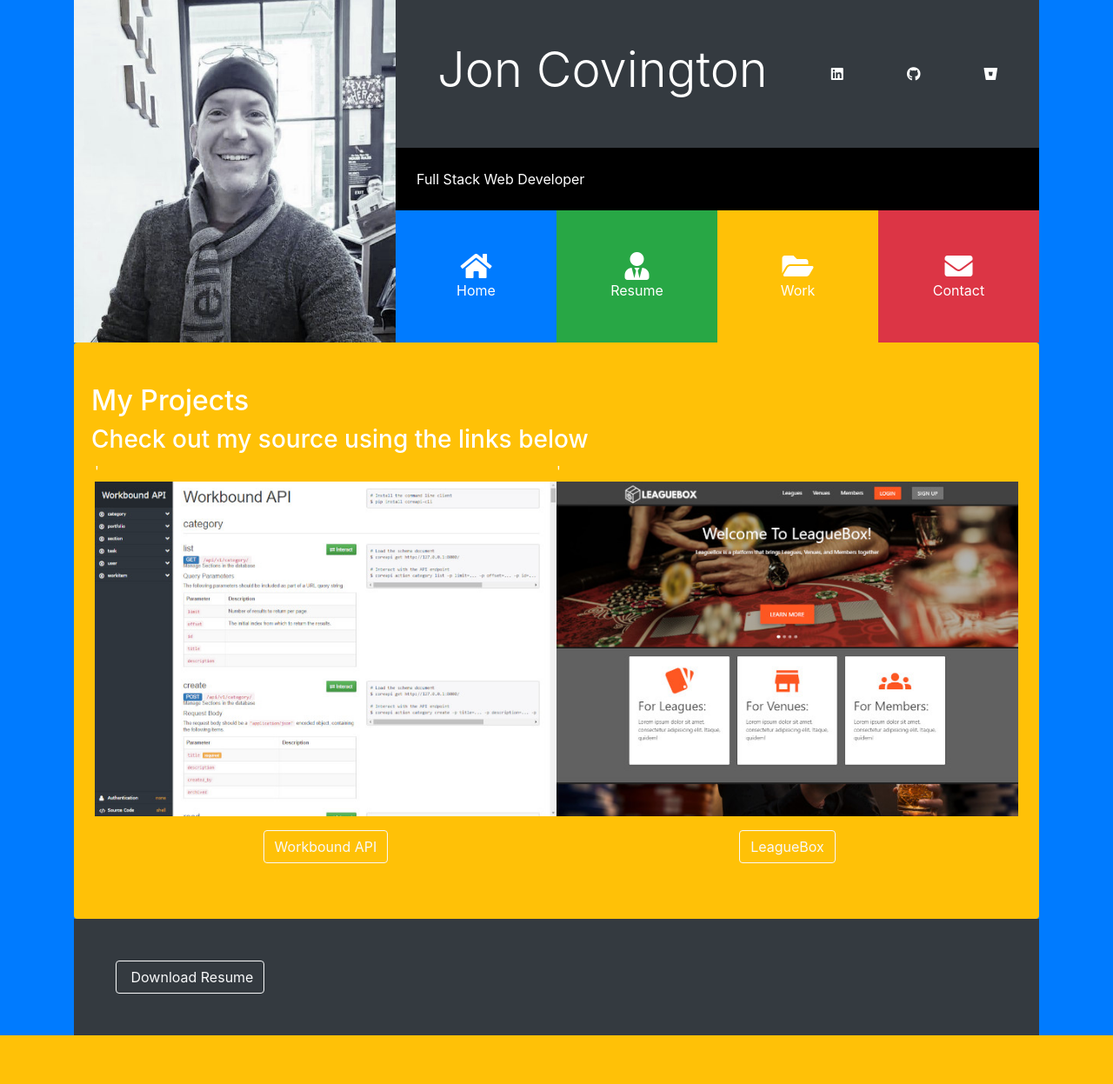
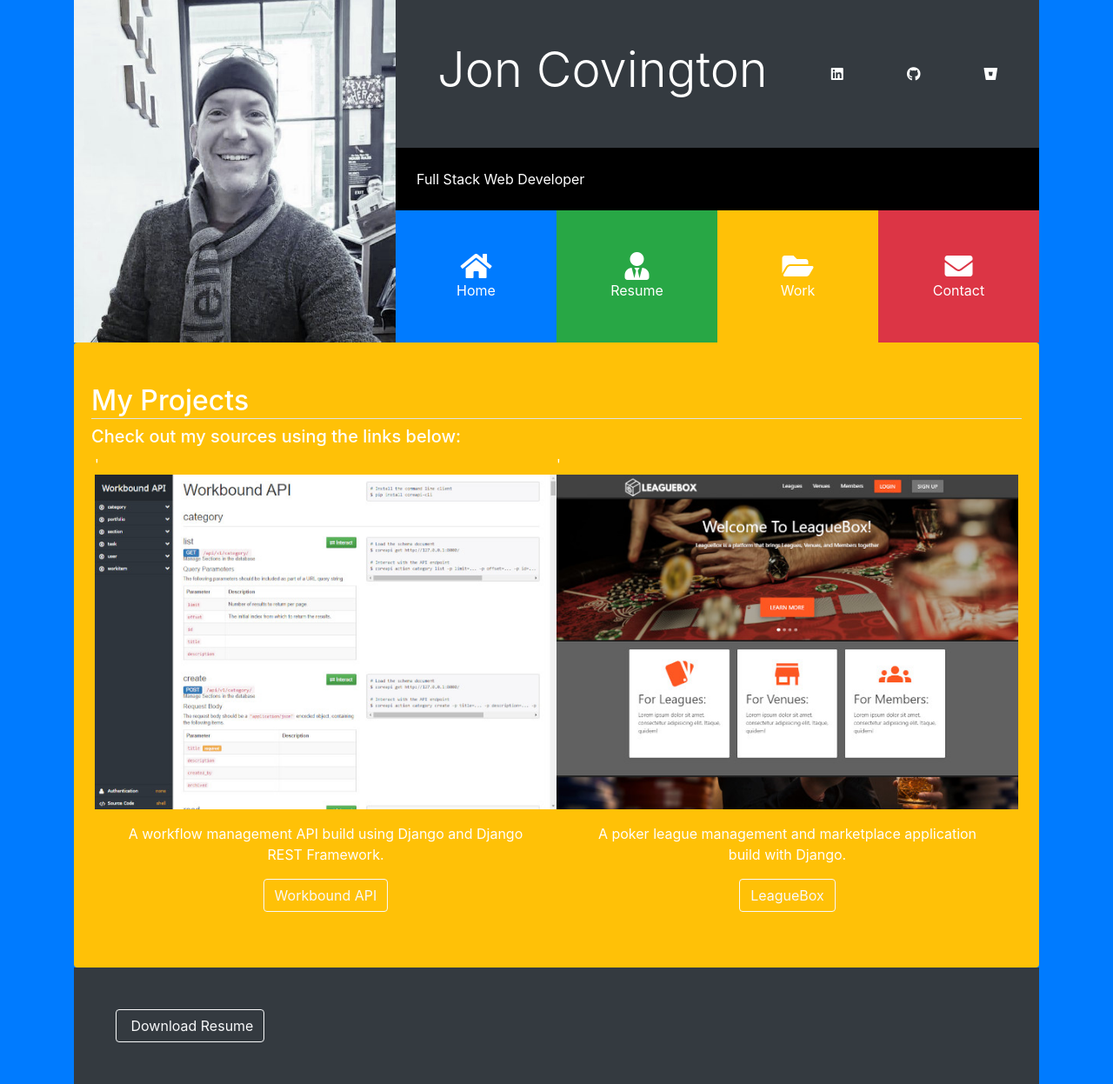
Before and after one commit to joncovington/portfolio, a Flask app: page / in a window 1280 px wide, after a click on "Work". Shown: the part 17-1264 px from the top of the page at 87% size. Before the commit the page ends 1208 px from the top, so only its background shows below. Run offline with Flask 2, Linux system fonts and the light colour scheme; some libraries are stand-ins or nearby versions.

Commit message:
update project section

```diff
--- a/portfolio/templates/index.html
+++ b/portfolio/templates/index.html
@@ -266,8 +266,8 @@
    <!-- WORK -->
    <div id="work" class="collapse">
     <div class="card card-body bg-warning text-white py-5 border-0">
-      <h2>My Projects</h2>
-      <h3>Check out my source using the links below</h3>
+      <h2 class="border-bottom">My Projects</h2>
+      <h5>Check out my sources using the links below:</h5>
       <div class="row no-gutters px-1">
         <div class="col-md-6">
           <div class="row no-gutters">
@@ -278,6 +278,7 @@
           </div>
           <div class="row m-3">
             <div class="col text-center">
+              <p>A workflow management API build using Django and Django REST Framework.</p>
               <a class="btn btn-large btn-outline-light" href="https://github.com/joncovington/workbound-api">Workbound API</a>
             </div>
           </div>
@@ -291,6 +292,7 @@
           </div>
           <div class="row m-3">
             <div class="col text-center">
+              <p>A poker league management and marketplace application build with Django.</p>
               <a class="btn btn-large btn-outline-light" href="https://bitbucket.org/joncovington/leaguebox/">LeagueBox</a>
             </div>
           </div>
```
Also changed, not shown: README.md.
